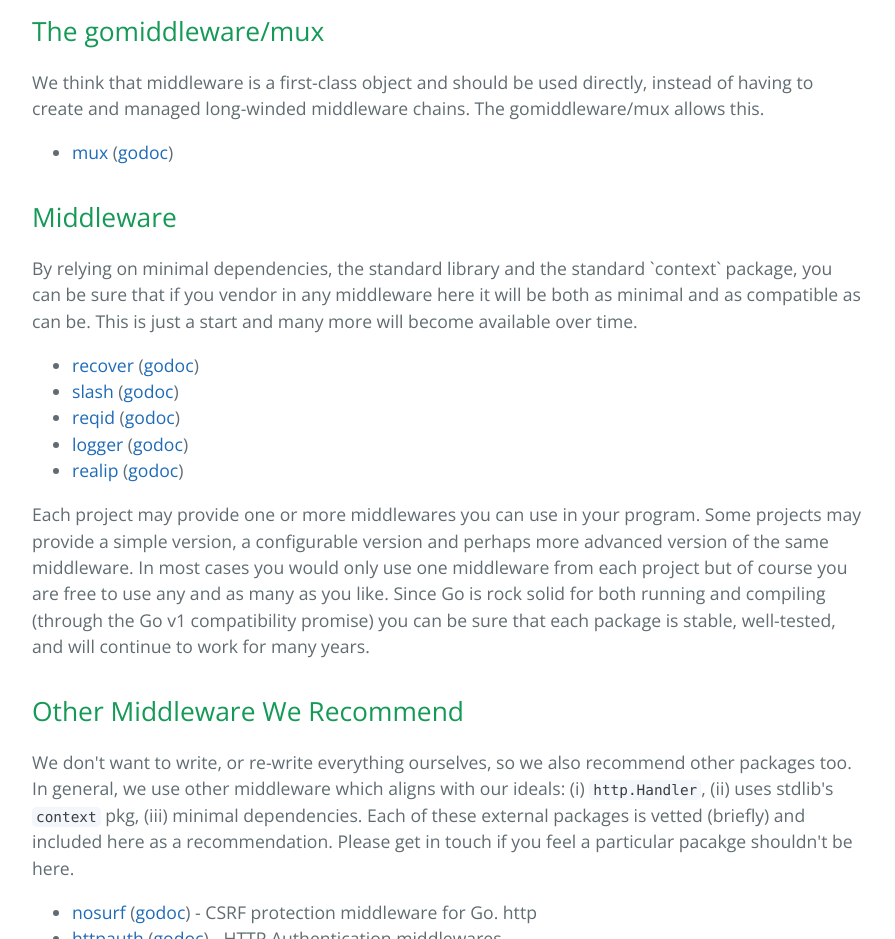
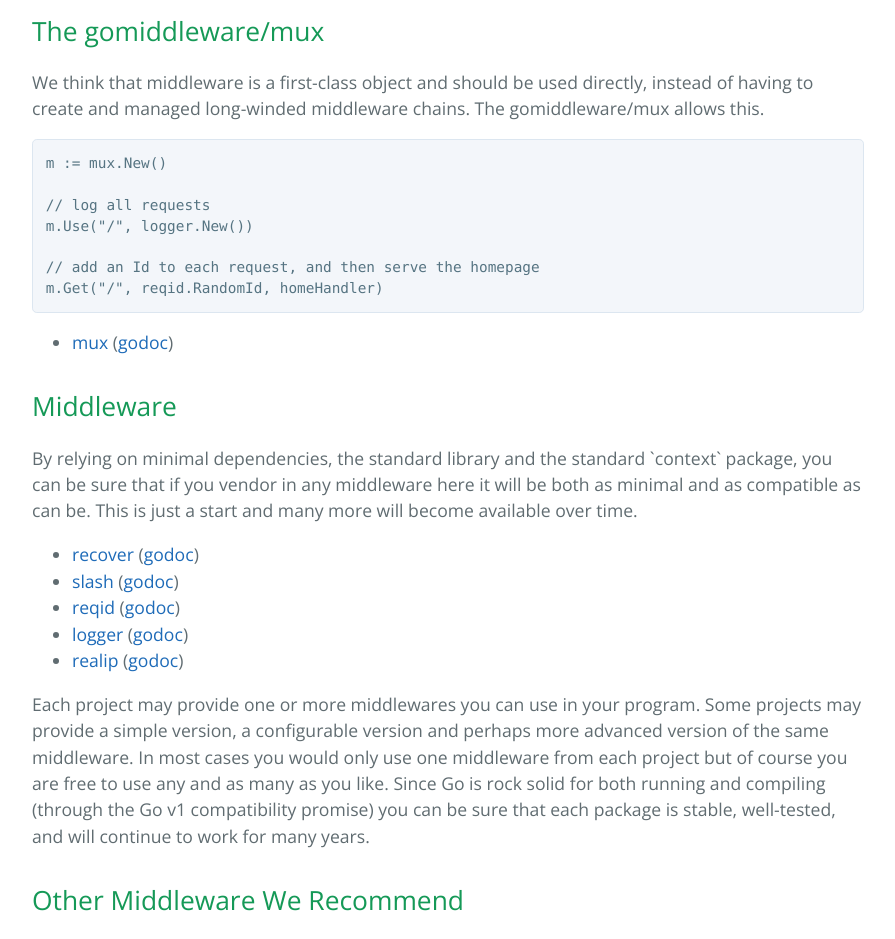
Before and after one commit to gomiddleware/gomiddleware.github.io, a plain HTML site: page index.html in a window 1280 px wide. Shown: the part 1280-2219 px from the top of the page, without its empty margins (192-1087 px from the left). Drawn offline with nearby package versions, Linux system fonts and the light colour scheme.

Commit message:
Add a short example of gomiddleware/mux

```diff
--- a/index.html
+++ b/index.html
@@ -70,6 +70,14 @@
          We think that middleware is a first-class object and should be used directly, instead of having to create and
          managed long-winded middleware chains. The gomiddleware/mux allows this.
       </p>
+<pre><code>m := mux.New()
+
+// log all requests
+m.Use("/", logger.New())
+
+// add an Id to each request, and then serve the homepage
+m.Get("/", reqid.RandomId, homeHandler)
+</code></pre>
       <ul>
         <li><a href="https://github.com/gomiddleware/mux">mux</a> (<a href="https://godoc.org/github.com/gomiddleware/mux">godoc</a>)</li>
       </ul>
```
